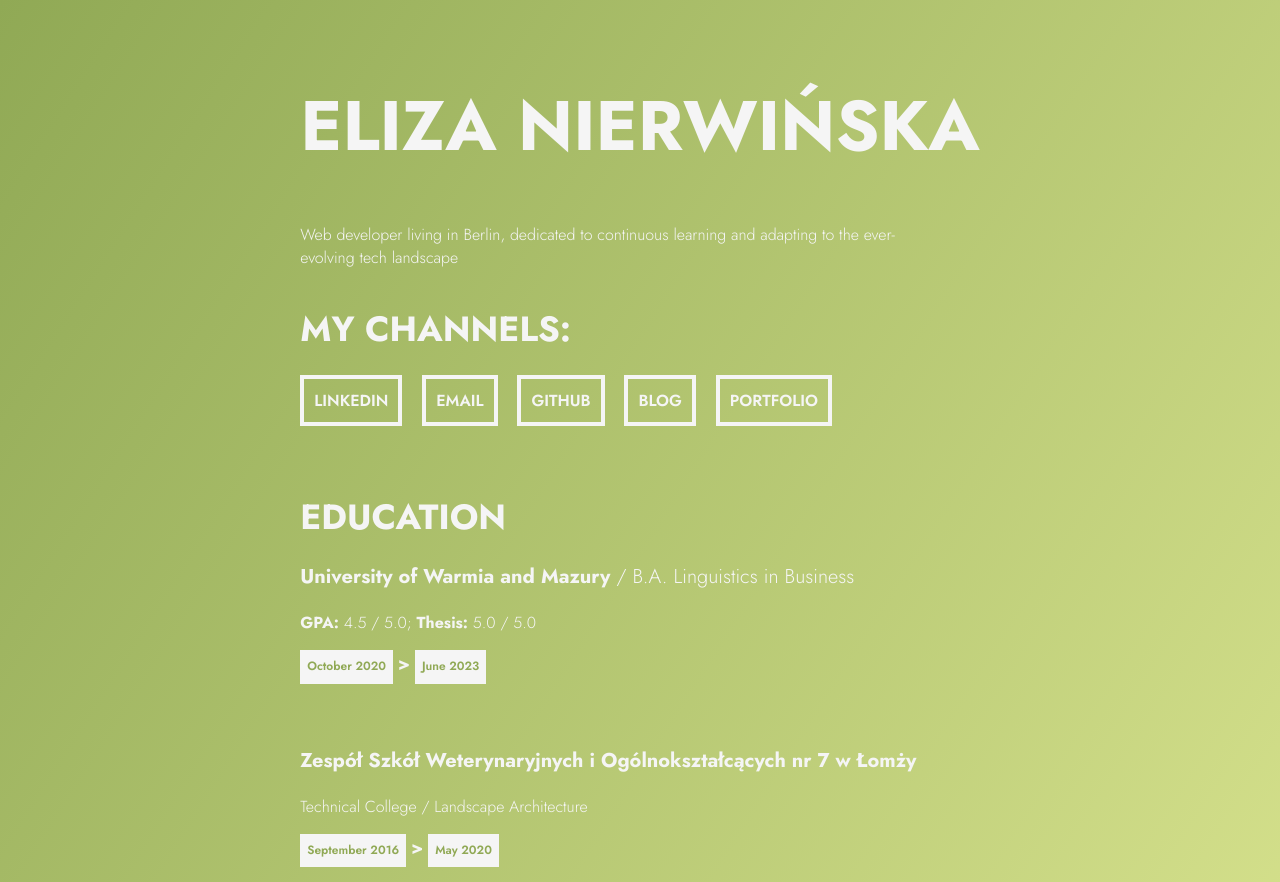
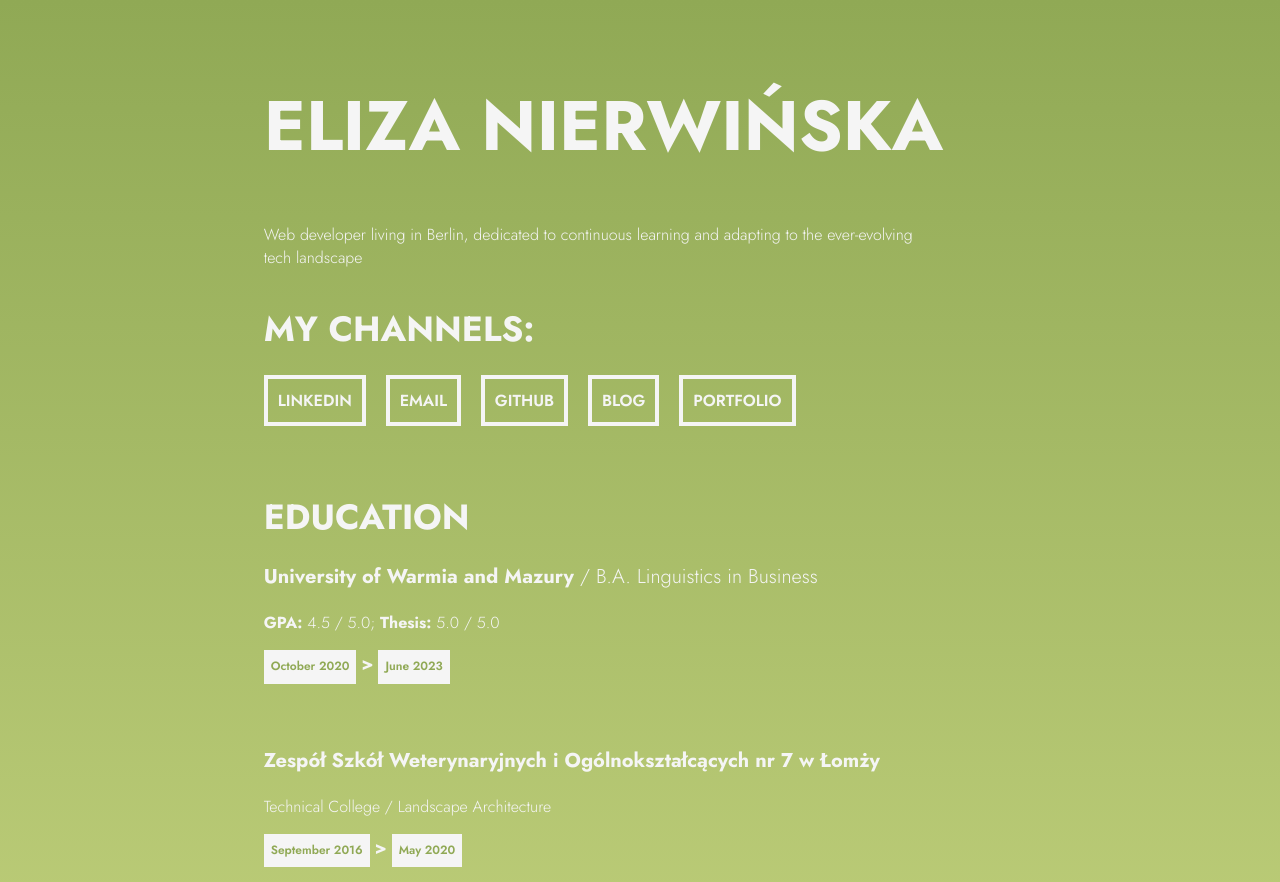
Before and after one commit to Dromuarga/Basic_portfolio_HTML_CSS, a plain HTML site: page index.html in a window 1280 px wide. Shown: the top 882 px of the page. Drawn offline with Linux system fonts and the light colour scheme; a web font is replaced by a local one.

Commit message:
Style: change the width of the description from 'px' to '%'

```diff
--- a/style.css
+++ b/style.css
@@ -1,7 +1,5 @@
 html {
-  background-image: linear-gradient(to bottom right, #90a955, #ecf39e);
-  background-repeat: no-repeat;
-  background-size: cover;
+  background: linear-gradient(180deg, #90a955, #ecf39e);
 }
 
 ::selection {
@@ -27,7 +25,7 @@ body {
 }
 
 .description {
-  width: 600px;
+  width: 90%;
 }
 
 .header,
```
